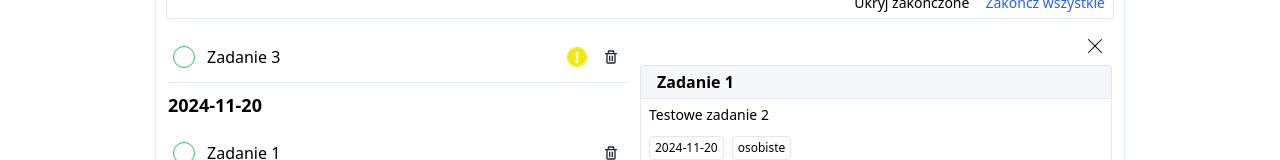
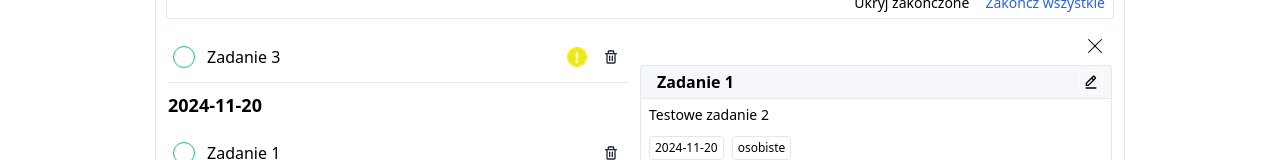
Before and after one commit to JakubM-I/todo-list-vite, a React (Vite) app: page /todo-list-vite/details/1 in a window 1280 px wide. Both pictures are taken after a click on the button "wczytaj przykładowe zadania". Shown: the part 171-331 px from the top of the page. Built offline with nearby package versions, Linux system fonts and the light colour scheme.

Commit message:
Add edut button to task page

```diff
--- a/src/features/tasks/TaskPage/index.jsx
+++ b/src/features/tasks/TaskPage/index.jsx
@@ -4,11 +4,14 @@ import { searchTaskById } from "../taskSlice";
 import priority1 from "../../../assets/priority-1-icon.png";
 import priority2 from "../../../assets/priority-2-icon.png"
 import { BiCheckCircle } from "react-icons/bi";
+import { BiEditAlt } from "react-icons/bi";
+import { useState } from "react";
 
 const TaskPage = () => {
     const {id} = useParams();
     const navigate = useNavigate();
     const [searchParams] = useSearchParams();
+    const [isEdit, setIsEdit] = useState(false);
     const query = searchParams.get("szukaj");
     const task = useSelector(state => searchTaskById(state, id));
 
@@ -37,9 +40,17 @@ const TaskPage = () => {
                     </button>
                 </span>
             </div>
+            {isEdit ? (<p>Edycja zadania</p>) : (
+                <>
                     <div className="flex justify-start items-center border-t border-x rounded-t border-solid border-borderGray bg-primaryGreyColor">
                         <span className="flex justify-center items-center pl-2 text-doneButton">{task.taskDone ? (<BiCheckCircle />) : ""}</span>
-            <h3 className="  font-bold text-base/[1] p-2 ">{task.taskName}</h3>
+                        <h3 className="font-bold text-base/[1] p-2 ">{task.taskName}</h3>
+                        <button
+                            className="ml-auto mr-2 p-[3px] border border-primaryLightColor hover:border-solid hover:border-borderGray hover:bg-[#e2e8f052] rounded"
+                            onClick={() => setIsEdit(true)}
+                        >
+                            <BiEditAlt />
+                        </button>
                     </div>
                     <div className="border rounded-b border-solid border-borderGray p-2">
                         <p className="block text-sm/[1.2] mb-3">{task.taskDesc}</p>
@@ -49,7 +60,8 @@ const TaskPage = () => {
                             {task.taskPriority === "0" || task.taskPriority === "1" ? "" : (<p className="block text-xs/[1] p-[4px] border border-solid border-borderGray rounded">{toggleTaskPriority(task.taskPriority)}</p>) }
                         </div>
                     </div>
-
+                </>
+            )}
         </div>
     )
 };
```
Lines whose indentation alone changed are shown as unchanged.
